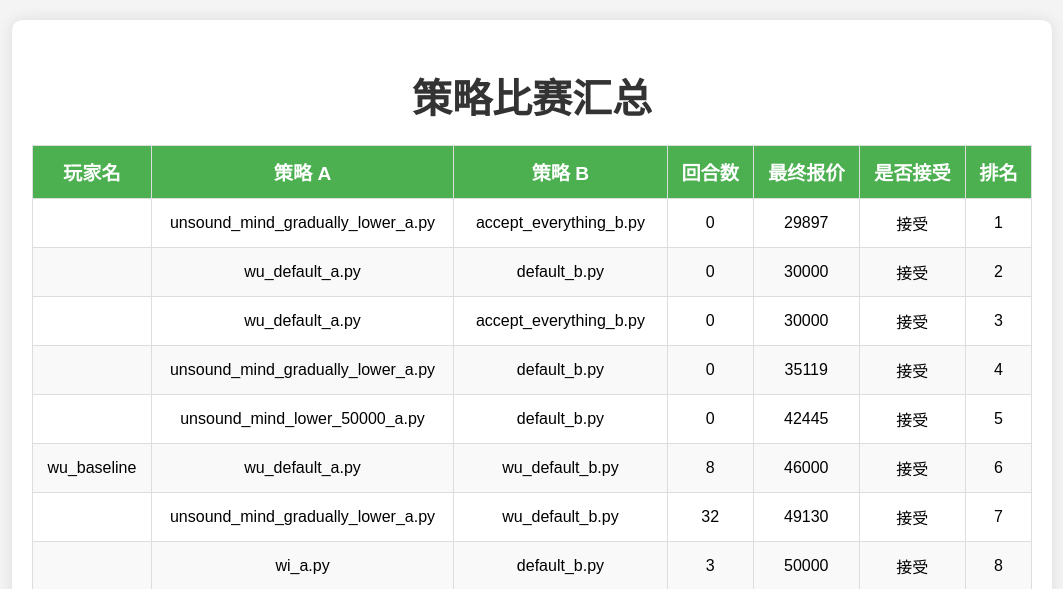
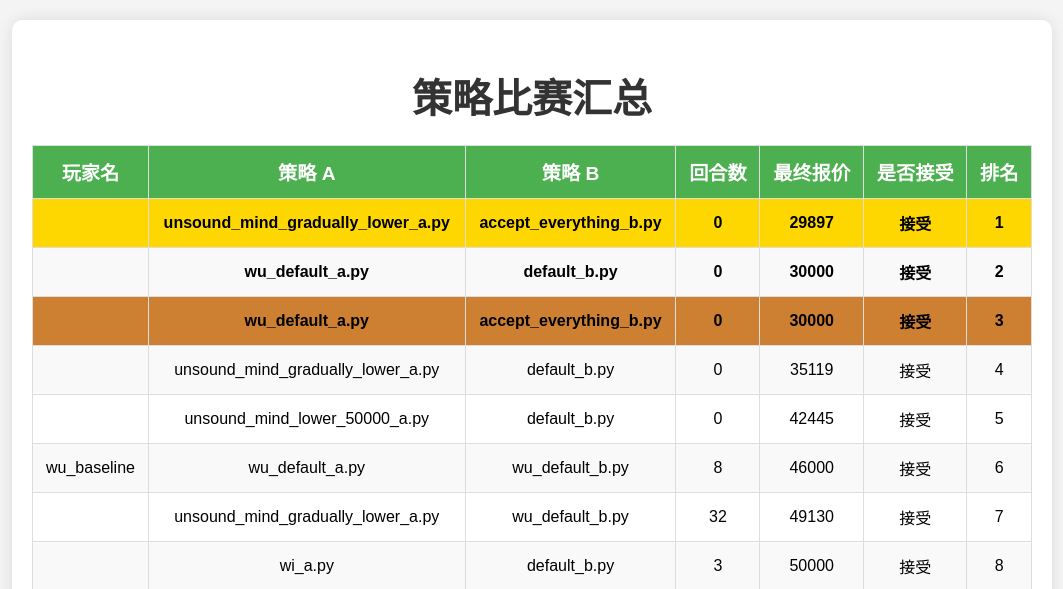
Before and after one commit to wuzengqing001225/SNG_MathematicalModeling_GameofDistribution_240820, a Flask app: page /tournament in a window 1280 px wide. Shown: the top 589 px of the page, without its empty margins (108-1171 px from the left). Run offline with Flask 3, Linux system fonts and the light colour scheme.

Commit message:
Update style2.css

```diff
--- a/static/css/style2.css
+++ b/static/css/style2.css
@@ -51,6 +51,22 @@
     background-color: #f1f1f1;
 }
 
+/* 金银铜样式 */
+.gold {
+    background-color: gold;
+    font-weight: bold;
+}
+
+.silver {
+    background-color: silver;
+    font-weight: bold;
+}
+
+.bronze {
+    background-color: #cd7f32;
+    font-weight: bold;
+}
+
 /* 返回按钮样式 */
 .back-link {
     text-align: center;
```
